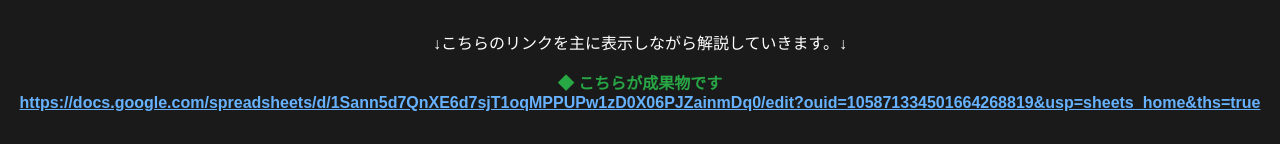
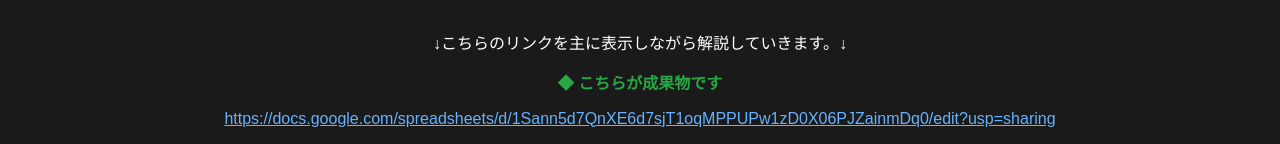
Before and after one commit to Fille1saito/Fille, a plain HTML site: page index.html in a window 1280 px wide. Shown: the part 729-873 px from the top of the page. Drawn offline with Linux system fonts and the light colour scheme.

Commit message:
Add files via upload

```diff
--- a/index.html
+++ b/index.html
@@ -43,10 +43,11 @@
         <iframe width="560" height="315" src="https://www.youtube.com/embed/3CBwHgPI8Jo" frameborder="0" allow="accelerometer; autoplay; clipboard-write; encrypted-media; gyroscope; picture-in-picture; web-share" referrerpolicy="strict-origin-when-cross-origin" allowfullscreen></iframe>
     </div>
 
-    <p>↓こちらのリンクを主に表示しながら解説していきます。↓</p>
-    <p style="color: #28a745; font-weight: bold;">◆ こちらが成果物です<br>
-        <a href="https://docs.google.com/spreadsheets/d/1Sann5d7QnXE6d7sjT1oqMPPUPw1zD0X06PJZainmDq0/edit?ouid=105871334501664268819&usp=sheets_home&ths=true" target="_blank">
-            https://docs.google.com/spreadsheets/d/1Sann5d7QnXE6d7sjT1oqMPPUPw1zD0X06PJZainmDq0/edit?ouid=105871334501664268819&usp=sheets_home&ths=true
+   <p>↓こちらのリンクを主に表示しながら解説していきます。↓</p>
+    <p style="color: #28a745; font-weight: bold;">◆ こちらが成果物です</p>
+    <p>
+        <a href="https://docs.google.com/spreadsheets/d/1Sann5d7QnXE6d7sjT1oqMPPUPw1zD0X06PJZainmDq0/edit?usp=sharing" target="_blank">
+            https://docs.google.com/spreadsheets/d/1Sann5d7QnXE6d7sjT1oqMPPUPw1zD0X06PJZainmDq0/edit?usp=sharing
         </a>
     </p>
 </div>
```
